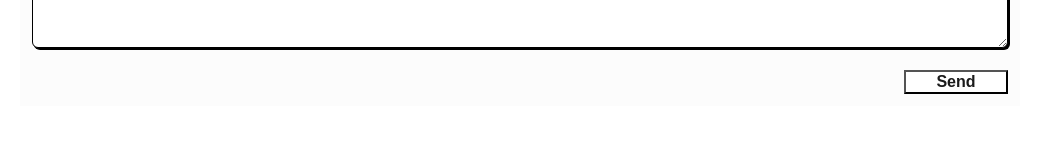
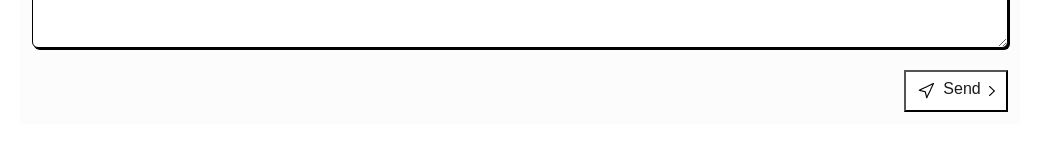
Before and after one commit to Linuszackrisson/vegaway-app, a React (Vite) app in the folder vegaway-app/: page /contact in a window 1280 px wide. Shown: the part 186-336 px from the top of the page, without its empty margins (120-1161 px from the left). Built offline with nearby package versions, Linux system fonts and the light colour scheme; no server answers; a web font is replaced by a local one.

Commit message:
Adjustments

```diff
--- a/vegaway-app/src/pages/contactPage/ContactPage.css
+++ b/vegaway-app/src/pages/contactPage/ContactPage.css
@@ -37,25 +37,27 @@
 }
 
 .contact-page__button {
-    width: 104px;
+    min-width: 104px;
+    min-height: 42px;
     align-self: flex-end;
     background-color: white;
     font-family: 'Darker Grotesque', sans-serif;
     font-weight: 600;
     font-size: 16px;
     display: flex;
-    justify-content: space-evenly;
-
-
+    gap: 8px;
+    justify-content: center;
+    align-items: center;
+    cursor: pointer;
 
 
 }
-.contact-page__button {
-    align-items: m;
-}
-
 
 .contact-page__textarea::placeholder {
     padding: 12px;
 
 }
+
+.button_p {
+    margin-bottom: 4px;
+}
--- a/vegaway-app/src/pages/contactPage/ContactPage.tsx
+++ b/vegaway-app/src/pages/contactPage/ContactPage.tsx
@@ -1,4 +1,6 @@
 import './ContactPage.css';
+import navigationIcon from '../../assets/navigation.png';
+import arrowIcon from '../../assets/arrowright.png'
 
 function ContactPage() {
   return (
@@ -7,7 +9,11 @@ function ContactPage() {
       <p className='contact-page__description'>We usually reply within a few hours .. Lorem Ipsum is simply dummy text of the printing and typesetting industry. Lorem Ipsum has ... </p>
       <form id="kontaktForm" className='contact-page__form'>
         <textarea id="meddelande" name="meddelande" className='contact-page__textarea' placeholder="Write your message ..."></textarea>
-        <button type="submit" className='contact-page__button'>Send</button>
+        <button type="submit" className='contact-page__button'>
+          <img src={navigationIcon} alt="Navigation" className='button-icon' />
+          <p className='button_p'>Send</p>
+          <img src={arrowIcon} alt="Arrow Right" className='button-icon' />
+        </button>
       </form>
     </div>
   )
```
Also changed, not shown: vegaway-app/src/assets/arrowright.png (added), vegaway-app/src/assets/navigation.png (added).
